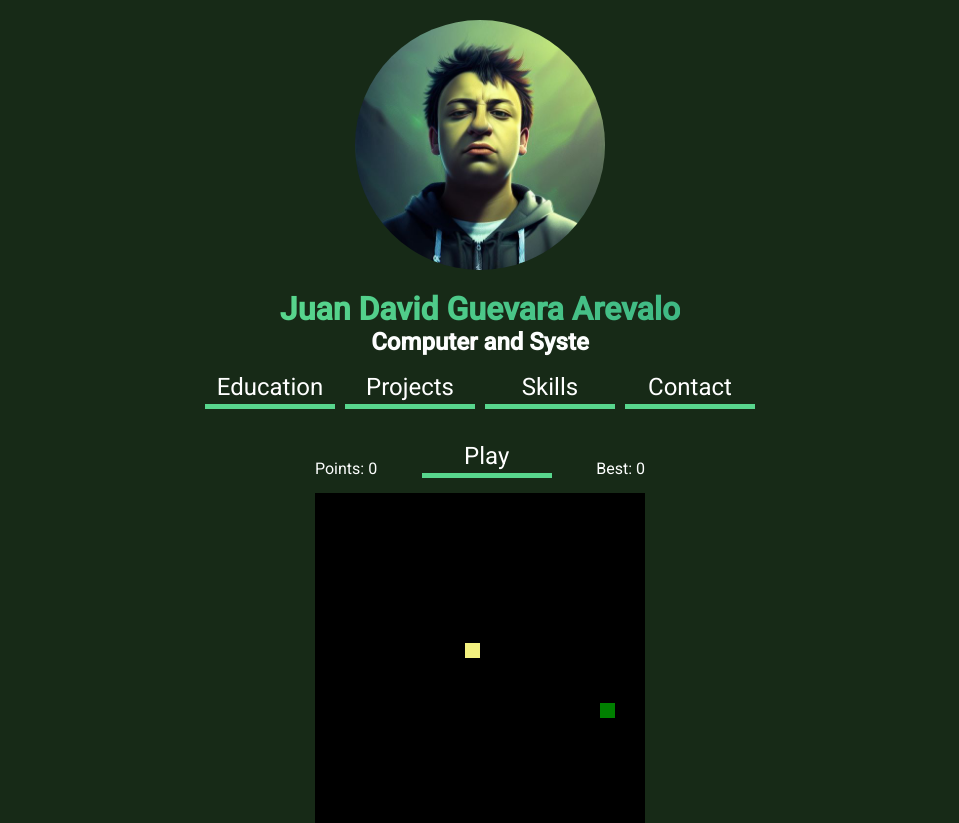
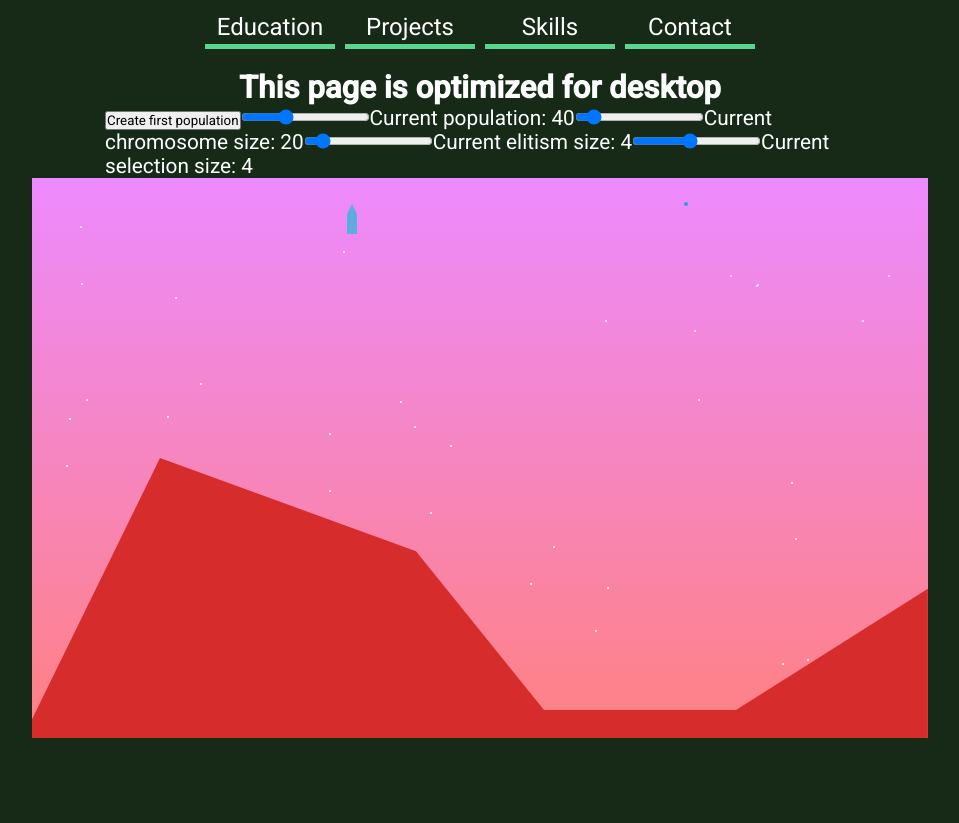
Before and after one commit to JuanDGA/personalpage, a Vue app: page /preview/mars-lander in a window 1280 px wide. Before the commit this address led to /. Shown: the whole page, without its empty margins (160-1119 px from the left). Built offline with nearby package versions, Linux system fonts and the light colour scheme.

Commit message:
Displaying sky and ship

```diff
--- a/src/components/AppWrapper.vue
+++ b/src/components/AppWrapper.vue
@@ -1,12 +1,20 @@
 <script setup>
   import JgButton from "@/components/JgButton.vue";
   import JgHeader from "@/components/JgHeader.vue";
+  import { useRoute } from "vue-router";
+  import { computed } from "vue";
+
+  const route = useRoute();
+
+  const show = computed(() => route.name ? !route.name.includes('preview') : false);
 </script>
 
 <template>
   <main>
-    <jg-button to="/" v-if="$route.path !== '/'" class="game-btn">Game</jg-button>
-    <jg-header />
+    <div v-if="show">
+      <jg-button to="/" v-if="$route.path !== '/'" class="game-btn">Game</jg-button>
+      <jg-header />
+    </div>
     <nav>
       <jg-button to="/education">Education</jg-button>
       <jg-button to="/projects">Projects</jg-button>
--- a/src/components/JgMarsLander.vue
+++ b/src/components/JgMarsLander.vue
@@ -2,12 +2,20 @@
   import { onMounted, ref, watch } from "vue";
   import useGeneticLander from "@/algorithms/marsLander/useGeneticLander";
   import { SurfaceMap } from "@/algorithms/marsLander/useSurfaceMap";
-  import { Position } from "@/algorithms/marsLander/utils";
+  import { Position, randInt } from "@/algorithms/marsLander/utils";
   import useSimulation, { SimulationStatus } from "@/algorithms/marsLander/useSimulation";
+
+  const width = window.innerWidth * 0.7;
+  const height = window.innerHeight * 0.7;
+
+  const getRelativeX = (x) => (x * width) / 7000;
+  const getRelativeY = (y) => height - ((y * height) / 3000);
+
+  const sky = ref([]);
 
   const surface = new SurfaceMap();
 
-  const {population, status, init, improve, setUp: setUpLander, initialLander, chromosomeComparator, configuration} = useGeneticLander(surface);
+  const {population, init, improve, setUp: setUpLander, initialLander, chromosomeComparator, configuration, state} = useGeneticLander(surface);
 
   const board = ref();
 
@@ -27,17 +35,85 @@
     surface.addSurfacePoint(new Position(6999, 0));
   }
 
+  const paintSky = (initialize = false) => {
+    if (initialize) sky.value = [];
+    getCtx().fillStyle = "#fff";
+    for (let i = 0; i < 40; i++) {
+      getCtx().beginPath();
+      let pos;
+      if (!initialize) {
+        pos = sky.value[i];
+      } else {
+        pos = new Position(randInt(0, width), randInt(0, height));
+        sky.value.push(pos);
+      }
+      getCtx().arc(pos.x, pos.y, 1, 0, 2 * Math.PI);
+      getCtx().closePath();
+      getCtx().fill();
+    }
+    getCtx().fillStyle = "#3498db";
+    getCtx().beginPath();
+    let earthPos;
+    if (!initialize) {
+      earthPos = sky.value[sky.value.length - 1];
+    } else {
+      earthPos = new Position(randInt(0, width), randInt(0, height / 3));
+      sky.value.push(earthPos);
+    }
+
+    getCtx().arc(earthPos.x, earthPos.y, 2, 0, 2 * Math.PI);
+    getCtx().closePath();
+    getCtx().fill()
+  }
+
   const paintMap = (initialize = false) => {
     if (initialize) initSurface();
     getCtx().fillStyle = "#d72c2c";
     getCtx().beginPath();
-    getCtx().moveTo(surface.points[0].x, 300 - surface.points[0].y);
+    getCtx().moveTo(getRelativeX(surface.points[0].x), getRelativeY(surface.points[0].y));
 
     for (let i = 1; i < surface.points.length; i++) {
       const point = surface.points[i];
-      getCtx().lineTo(point.x / 10, 300 - point.y / 10);
+      getCtx().lineTo(getRelativeX(point.x), getRelativeY(point.y));
     }
 
+    getCtx().closePath();
+    getCtx().fill();
+  }
+
+  const paintLander = () => {
+    console.log(state.value.x, state.value.y)
+    const origin = new Position(getRelativeX(state.value.x), getRelativeY(state.value.y));
+
+    const bodyColor = "#5dade2";
+    const flameColor1 = "#FFA500";
+    const flameColor2 = "#FF4500";
+
+    // Draw rocket body
+    getCtx().fillStyle = bodyColor;
+    getCtx().beginPath();
+    getCtx().moveTo(origin.x + 5, origin.y);
+    getCtx().lineTo(origin.x + 5, origin.y - 20);
+    getCtx().lineTo(origin.x, origin.y - 30);
+    getCtx().lineTo(origin.x - 5, origin.y - 20);
+    getCtx().lineTo(origin.x - 5, origin.y);
+    getCtx().closePath();
+    getCtx().fill();
+
+    // Draw rocket flames
+    getCtx().fillStyle = flameColor1;
+    getCtx().beginPath();
+    getCtx().moveTo(origin.x - 3, origin.y);
+    getCtx().lineTo(origin.x, origin.y + ((30 * state.value.power) / 4));
+    getCtx().lineTo(origin.x + 3, origin.y);
+    getCtx().closePath();
+    getCtx().fill();
+
+    getCtx().fillStyle = flameColor2;
+    getCtx().beginPath();
+    getCtx().moveTo(origin.x - 2, origin.y);
+    getCtx().lineTo(origin.x, origin.y + ((10 * state.value.power) / 4));
+    getCtx().lineTo(origin.x + 2, origin.y);
     getCtx().closePath();
     getCtx().fill();
   }
@@ -48,27 +124,31 @@
     getCtx().strokeStyle = color;
     for (let solution of pop) {
       getCtx().beginPath();
-      getCtx().moveTo(initialLander.value.x / 10, 300 - (initialLander.value.y / 10));
+      getCtx().moveTo(getRelativeX(initialLander.value.x), getRelativeY(initialLander.value.y));
       for (let action of solution) {
         nextState(action);
         const pos = getPosition();
-        getCtx().lineTo(pos.x / 10, 300 - (pos.y / 10));
+        getCtx().lineTo(getRelativeX(pos.x), getRelativeY(pos.y));
         if (SimulationStatus.isFinish(status.value)) break;
       }
       getCtx().closePath();
       getCtx().stroke();
       reset();
     }
+    paintLander();
   }
 
   const setUp = (initialize = false, initLander = true) => {
-    const gradient = getCtx().createLinearGradient(0, 300, 0, 0);
+    const gradient = getCtx().createLinearGradient(0, height, 0, 0);
     gradient.addColorStop(0, "#ff8181")
     gradient.addColorStop(1, "#ed8aff")
     getCtx().fillStyle = gradient;
-    getCtx().fillRect(0, 0, 700, 300);
+    getCtx().fillRect(0, 0, width, height);
+    paintSky(initialize);
     paintMap(initialize);
-    if (initLander) setUpLander(2500, 2700, 0, 0, 0, 0, 550);
+    if (initLander) {
+      setUpLander(2500, 2700, 0, 0, 0, 0, 550);
+    }
   }
 
   onMounted(() => {
@@ -79,16 +159,17 @@
     const sortedPopulation = [...value].sort(chromosomeComparator);
     paintPopulation(sortedPopulation.slice(10, sortedPopulation.length));
     paintPopulation(sortedPopulation.slice(0, 10), {clear: false, color: "#2ecc71"});
+  });
+
+  watch(state, () => {
+    console.log("Painting lander");
+    paintLander();
   }, {deep: true});
 </script>
 
 <template>
   <div class="container">
-    <h2>Mars Lander:</h2>
-    <p class="codingame">
-      I recently took on the Mars Lander challenge on the <a href="https://www.codingame.com/training/expert/mars-lander-episode-3" target="_blank">Codingame</a> platform. I originally wrote my solution in Kotlin, but I've also adapted it to JavaScript. Check it out!
-    </p>
-    <h4>{{status}}</h4>
+    <h2 class="center">This page is optimized for desktop</h2>
     <button @click="init">Create first population</button>
     <button v-if="population.length > 0" @click="improve">Find solution</button>
     <input type="range" min="10" max="100" v-model="configuration.population_size">
@@ -100,7 +181,7 @@
     <input type="range" min="4" :max="configuration.population_size" v-model="configuration.selection_size">
     <span>Current selection size: {{configuration.elitism_size}}</span>
     <div class="centered">
-      <canvas ref="board" width="700" height="300" />
+      <canvas ref="board" :width="width" :height="height" />
     </div>
   </div>
 </template>
@@ -118,15 +199,12 @@
       justify-content: center;
   }
 
+  .center {
+      text-align: center;
+  }
+
   p {
       margin: 10px auto;
-  }
-
-  .codingame a {
-      -webkit-background-clip: text !important;
-      -webkit-text-fill-color: transparent !important;
-      background-clip: text !important;
-      background: linear-gradient(90deg, #F2BB13, #F7B003);
   }
 
   a {
--- a/src/router/index.js
+++ b/src/router/index.js
@@ -1,4 +1,5 @@
 import { createRouter, createWebHistory } from "vue-router";
+import projectsRouter from "@/views/projects/projectsRouter";
 
 const router = createRouter({
   history: createWebHistory(import.meta.env.BASE_URL),
@@ -19,6 +20,11 @@ const router = createRouter({
       component: () => import("../views/ProjectsView.vue"),
     },
     {
+      path: "/preview",
+      name: "preview",
+      children: projectsRouter,
+    },
+    {
       path: "/skills",
       name: "skills",
       component: () => import("../views/SkillsView.vue"),
--- a/src/views/ProjectsView.vue
+++ b/src/views/ProjectsView.vue
@@ -39,12 +39,20 @@
       <a target="_blank" href="https://scheduler.neoventix.com/">NeoScheduler,</a> a product of
       <a target="_blank" href="https://neoventix.com/">Neoventix.</a>
     </div>
-  </div>
-  <div>
-    <h1 class="center">Preview projects</h1>
-  </div>
-  <div>
-    <jg-mars-lander />
+    <div>
+      <h1 class="center">Preview projects</h1>
+    </div>
+    <div>
+      <h2>Mars Lander:</h2>
+      <p class="codingame">
+        I recently took on the Mars Lander challenge on the <a href="https://www.codingame.com/training/expert/mars-lander-episode-3" target="_blank">Codingame</a> platform. I originally wrote my solution in Kotlin, but I've also adapted it to JavaScript. Check it out:
+        <router-link to="/preview/mars-lander">
+          <template #default>
+            <span class="mars">Mars Lander</span>
+          </template>
+        </router-link>
+      </p>
+    </div>
   </div>
 </template>
 
@@ -58,6 +66,20 @@
     width: 750px;
     margin: 20px auto;
     font-size: 1.3em;
+  }
+
+  .codingame a {
+      -webkit-background-clip: text !important;
+      -webkit-text-fill-color: transparent !important;
+      background-clip: text !important;
+      background: linear-gradient(90deg, #F2BB13, #F7B003);
+  }
+
+  .codingame .mars {
+      -webkit-background-clip: text !important;
+      -webkit-text-fill-color: transparent !important;
+      background-clip: text !important;
+      background: linear-gradient(90deg, #e74c3c, #f5b041);
   }
 
   .container .projects-lst {
@@ -93,6 +115,3 @@
     font-size: 1.1em;
   }
 </style>
-<script setup>
-  import JgMarsLander from "@/components/JgMarsLander.vue";
-</script>
--- /dev/null
+++ b/src/views/projects/MarsLander.vue
@@ -0,0 +1,7 @@
+<script setup>
+  import JgMarsLander from "@/components/JgMarsLander.vue";
+</script>
+
+<template>
+  <jg-mars-lander />
+</template>
--- /dev/null
+++ b/src/views/projects/projectsRouter.js
@@ -0,0 +1,5 @@
+const routes = [
+  {path: "mars-lander", component: () => import("./MarsLander.vue")},
+]
+
+export default routes;
```
